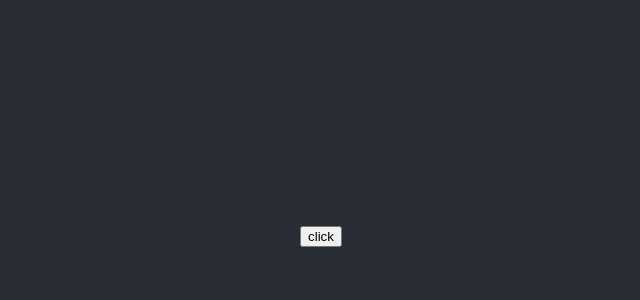
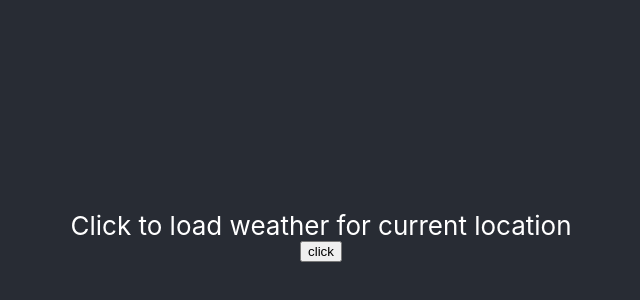
Before and after one commit to luisdlpr/jacketWeather, a React (Create React App) app: page / in a window 1280 px wide. Shown: the part 164-464 px from the top of the page, without its empty margins (319-959 px from the left). Built offline with nearby package versions, Linux system fonts and the light colour scheme.

Commit message:
location info and prompt before button is pressed

```diff
--- a/src/App.js
+++ b/src/App.js
@@ -1,7 +1,7 @@
-import logo from './logo.svg';
 import './App.css';
 import React from 'react';
 import WeatherInfo from './components/WeatherInfo';
+import LocationInfo from './components/LocationInfo';
 
 const API_KEY = 'QIF3hYO4FwSOVpOvsgyAzfXd2002jGgU';
 const BASE_URL = "http://dataservice.accuweather.com"
@@ -81,7 +81,12 @@ function App() {
   return (
     <div className="App">
       <header className="App-header">
-        {(weatherDetails.precipitation == null) ? <div></div> : <WeatherInfo weatherInfo={weatherDetails} />}
+        {(locationDetails == null)
+          ? <div>Click to load weather for current location</div>
+          : <LocationInfo locationInfo={locationDetails} />}
+        {(weatherDetails.precipitation == null)
+          ? <div></div>
+          : <WeatherInfo weatherInfo={weatherDetails} />}
         <button onClick={getLocation}>click</button>
       </header>
     </div>
--- a/src/components/LocationInfo.jsx
+++ b/src/components/LocationInfo.jsx
@@ -0,0 +1,9 @@
+function LocationInfo({ locationInfo }) {
+  return (
+    <div>
+      {locationInfo.suburb}, {locationInfo.city}
+    </div>
+  );
+}
+
+export default LocationInfo;
```
